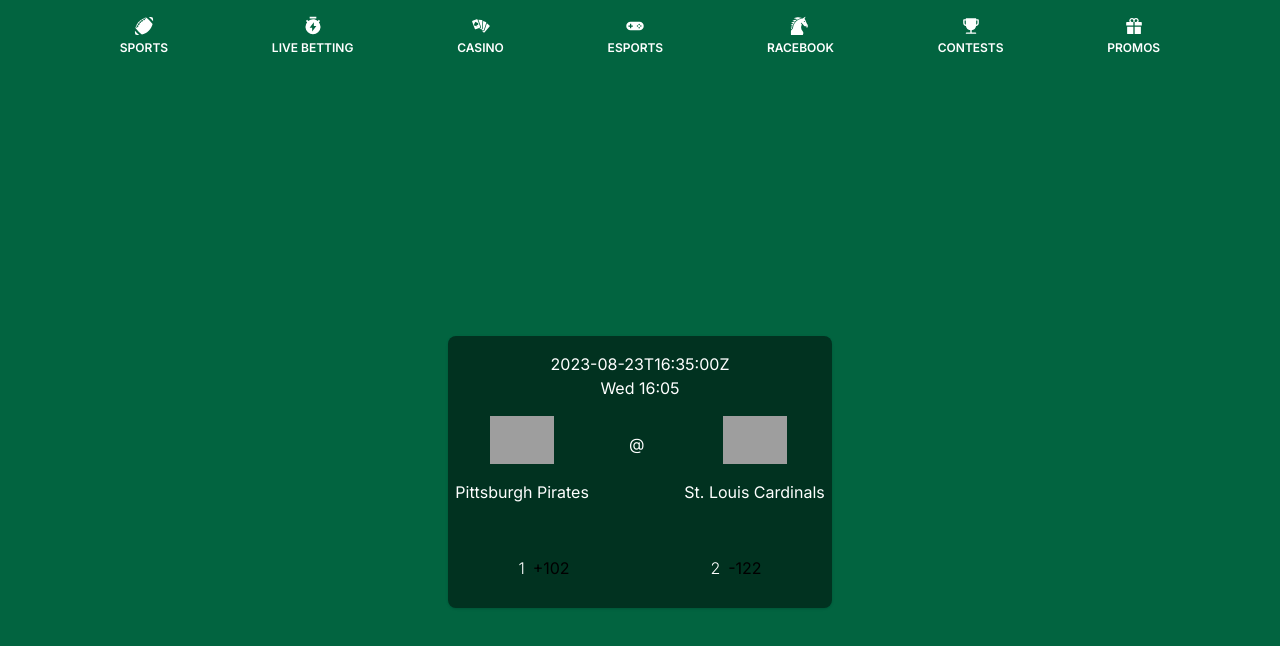
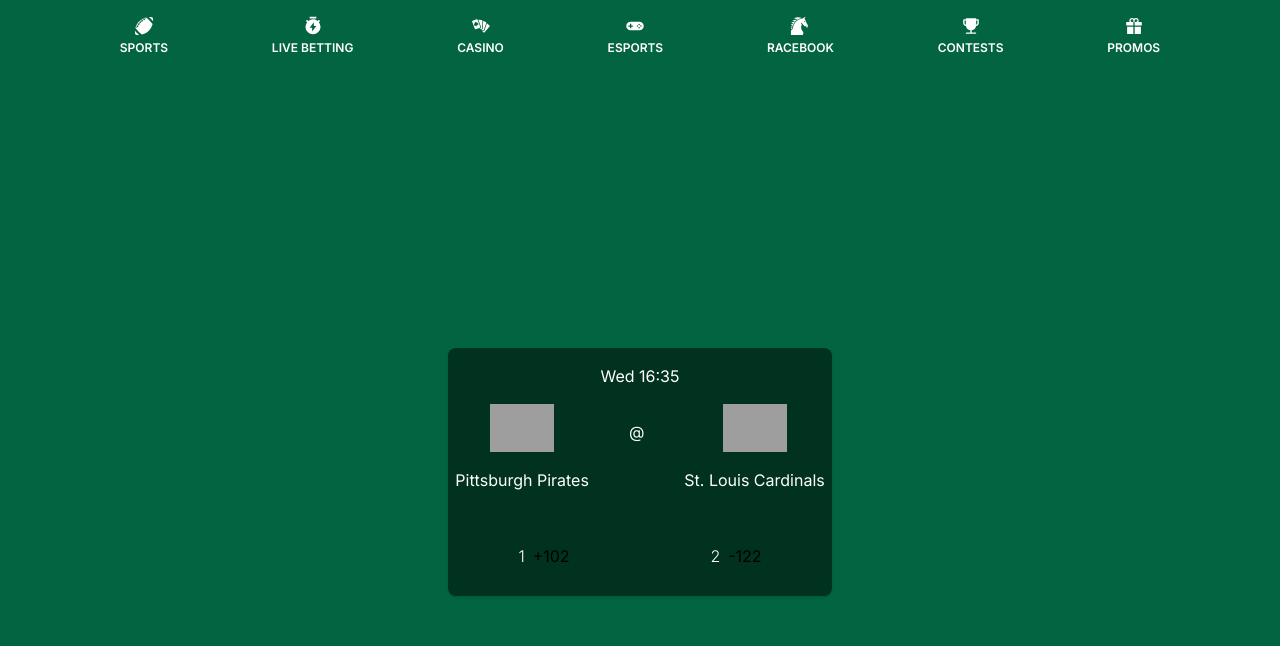
Before and after one commit to briannguy3n/freegroceries, a Next.js app: page / in a window 1280 px wide. Shown: the top 646 px of the page. Built offline with nearby package versions, Linux system fonts and the light colour scheme; grey boxes are pictures that could not be loaded.

Commit message:
Add DateTime Function

```diff
--- a/app/components/FeaturedMatchesScroller/FeaturedMatchesCard.tsx
+++ b/app/components/FeaturedMatchesScroller/FeaturedMatchesCard.tsx
@@ -6,16 +6,26 @@
 const FeaturedMatchesCard = () => {
   const { firstMatch } = useMatchContext();
 
-  //   --------------------------------
+// #region changeDateTime
 
-  const changeDateTime = () => {}
+const changeDateTime = (dateTime) => {
+  const options = { weekday: 'short', hour: '2-digit', minute: '2-digit', hour12: false };
+  const date = new Date(dateTime);
+
+  return date.toLocaleString('en-US', options);
+};
+
+const formattedDateTime = changeDateTime(firstMatch.commence_time);
+
+  // #endregion
+
+
 
   return (
     <div className="bg-freegroceries-900 rounded-lg shadow flex flex-col justify-center items-center gap-4 w-96">
 
       <div className="DateSection flex flex-col items-center justify-center">
-        <p className="text-white mt-4">{firstMatch.commence_time}</p>
-        <p className="text-white">Wed 16:05</p>
+        <p className="text-white mt-4">{formattedDateTime}</p>
       </div>
 
       <FeaturedMatchesMatchUp />
```
